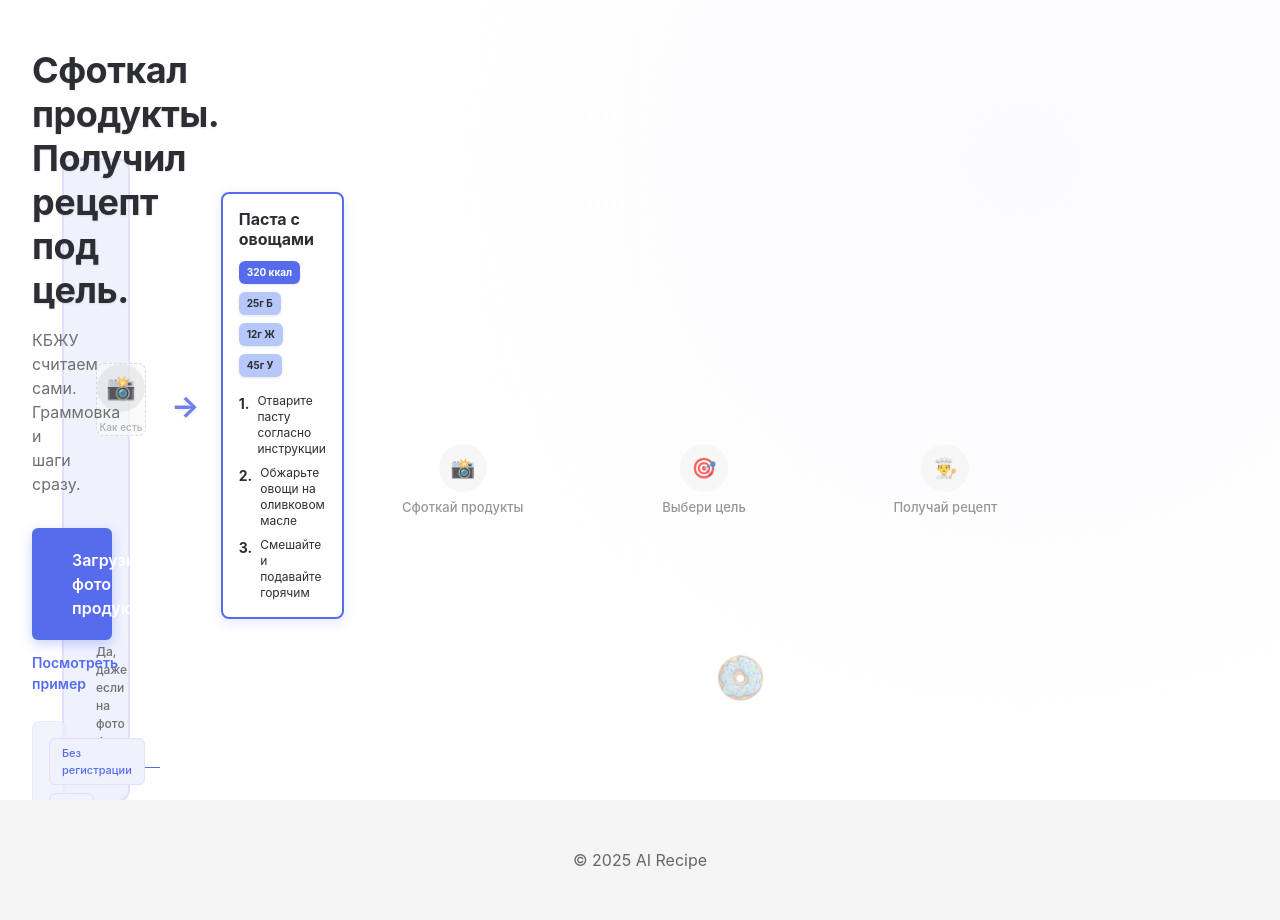
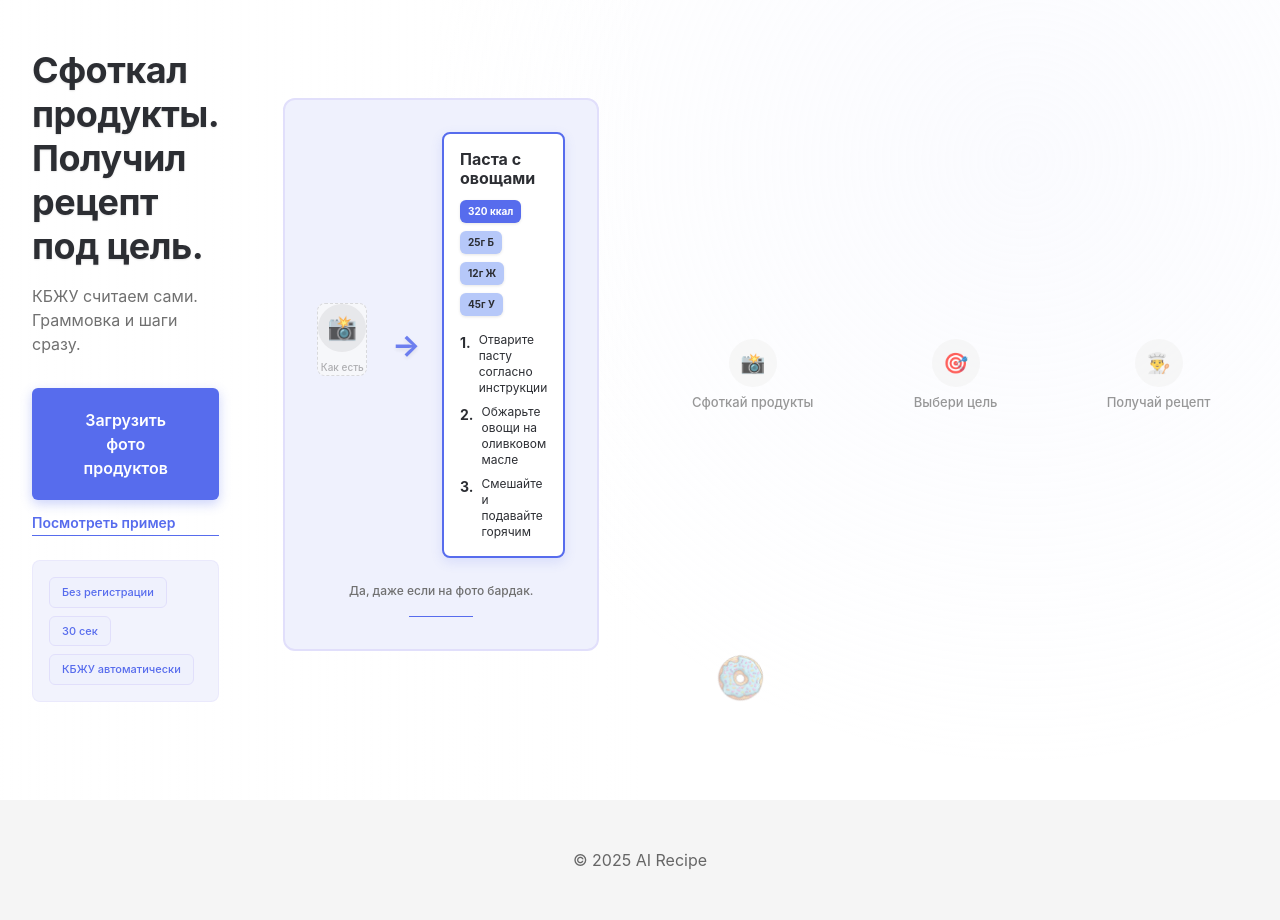
Before and after one commit to Erytea/ai-recipe-web-app, a FastAPI app: page / in a window 1280 px wide. Run offline with FastAPI, Linux system fonts and the light colour scheme; parts of the project's set-up code (start-up, migrations or seed data) failed here and were passed over.

Commit message:
Fix layout alignment: restore proper centering without breaking structure

```diff
--- a/templates/index.html
+++ b/templates/index.html
@@ -20,11 +20,11 @@
   <div style="position: absolute; inset: 0; pointer-events: none; z-index: 5; background: linear-gradient(to right, rgba(255, 255, 255, 0.4) 0%, rgba(255, 255, 255, 0.2) 35%, transparent 50%);"></div>
 
   <!-- Основной контент -->
-  <div style="position: relative; z-index: 10; flex: 1; display: flex; flex-direction: column; width: 100%; max-width: 1280px; margin: 0 auto; padding: 48px 32px;">
+  <div style="position: relative; z-index: 10; flex: 1; display: flex; flex-direction: column; max-width: 1280px; margin: 0 auto; padding: 48px 32px; width: 100%; box-sizing: border-box;">
     <!-- Верхняя секция: Hero слева, Proof справа -->
-    <div style="flex: 1; display: flex; gap: 64px; margin-bottom: 64px; align-items: center; justify-content: center;">
+    <div style="flex: 1; display: flex; gap: 64px; margin-bottom: 64px; align-items: center;">
       <!-- Левая колонка: Hero -->
-      <div style="flex: 1; display: flex; flex-direction: column; justify-content: center; max-width: 600px; min-width: 0; position: relative; z-index: 10;">
+      <div style="flex: 1; display: flex; flex-direction: column; justify-content: center; max-width: 600px; position: relative; z-index: 10;">
         <!-- H1 - усиленный контраст -->
         <h1 style="font-size: 36px; line-height: 44px; font-weight: 700; margin-bottom: 16px; letter-spacing: -0.5px; color: #2C2E33; text-shadow: 0 1px 2px rgba(0,0,0,0.1);">
           Сфоткал продукты.<br />Получил рецепт под цель.
@@ -63,7 +63,7 @@
       </div>
 
       <!-- Правая колонка: Proof - усиленная трансформация -->
-      <div style="flex: 1; display: flex; align-items: center; justify-content: center; min-width: 0;">
+      <div style="flex: 1; display: flex; align-items: center; justify-content: center;">
         <div style="width: 100%; max-width: 480px; padding: 32px; border-radius: 12px; border: 2px solid #E1DFFB; background-color: #EFF1FD; transition: all 0.3s ease;" onmouseover="this.style.boxShadow='0 8px 24px rgba(87, 108, 237, 0.15)'" onmouseout="this.style.boxShadow='none'">
           <!-- До → После - усиленный контраст -->
           <div style="display: flex; align-items: center; gap: 24px; margin-bottom: 24px;">
```
